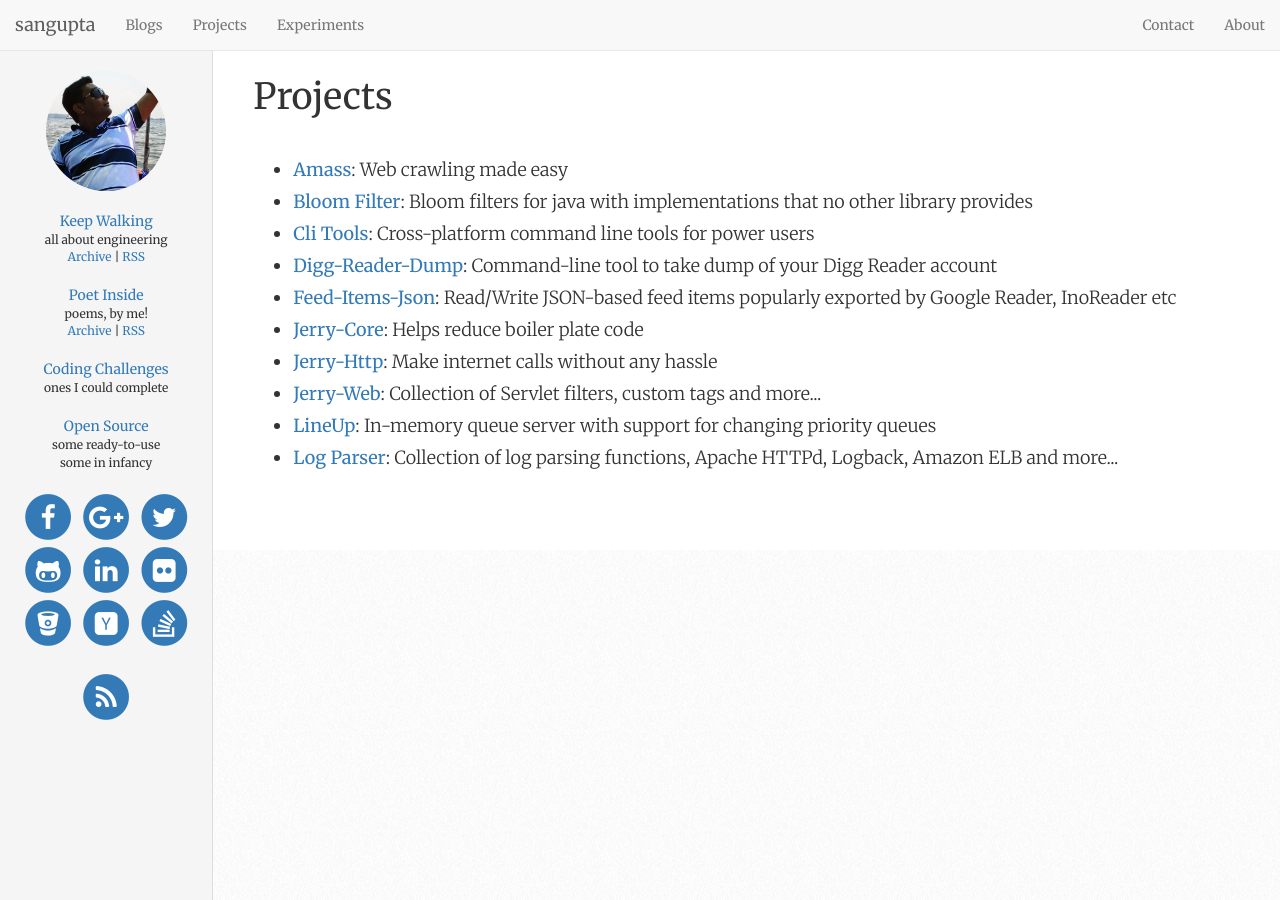
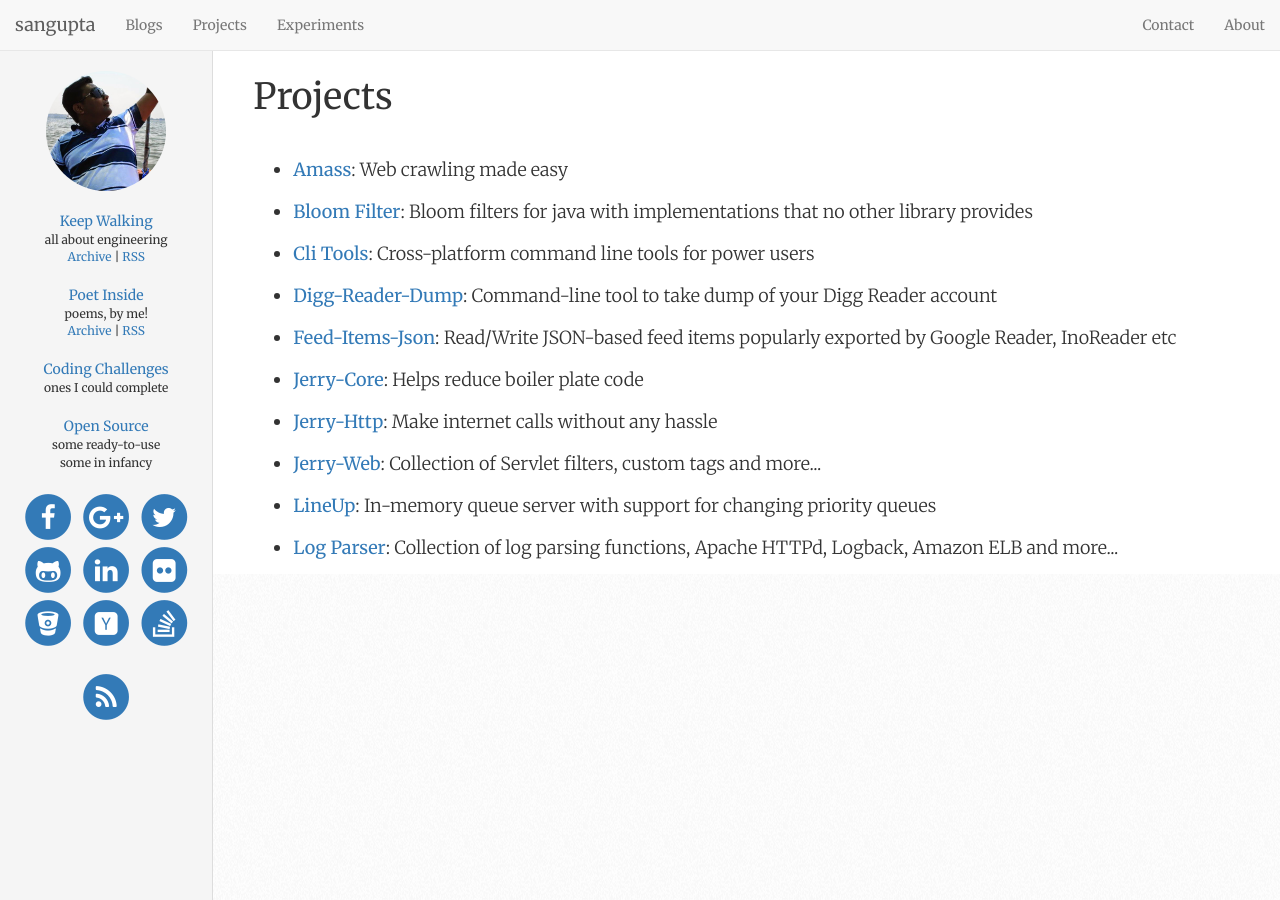
Before and after one commit to sangupta/sangupta.github.io, a Jekyll site: the page built from projects/index.md, in a window 1280 px wide and 900 px high. Built offline with Jekyll 4.4.1, drawn with Linux system fonts in a browser that asks for light colours; nearby versions of some CDN libraries; Markdown is read by kramdown in place of the engine named in the settings; comment, search, counter and statistics services are not loaded.

Commit message:
fix spacing in project list page

```diff
--- a/assets/css/sangupta.css
+++ b/assets/css/sangupta.css
@@ -252,3 +252,6 @@ article.one-poem:after, section.post:after {
 .poem-content {
   text-align: center;
 }
+ul#projectList li {
+  margin: 10px 0;
+}
```
